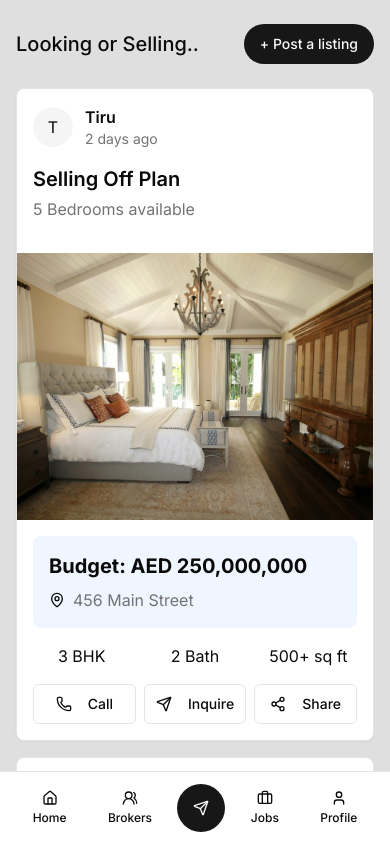
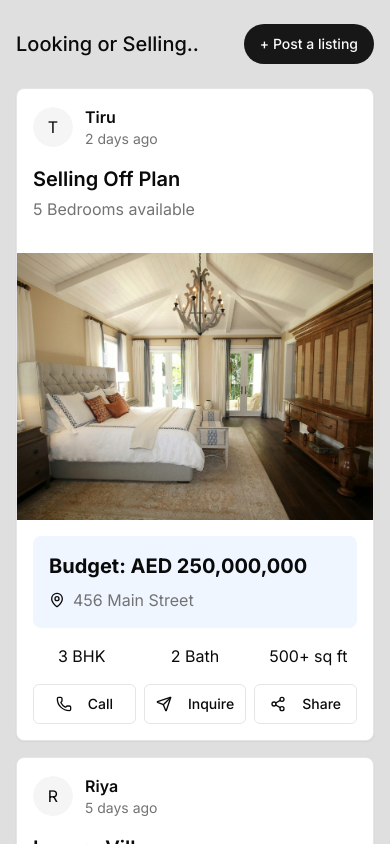
Before and after one commit to Tiru-99/Urbantap-Frontend, a Next.js app: page /listings in a window 390 px wide. Shown: the top 844 px of the page. Built offline with nearby package versions, Linux system fonts and the light colour scheme.

Commit message:
mobile nav removed

```diff
--- a/src/app/listings/page.tsx
+++ b/src/app/listings/page.tsx
@@ -372,30 +372,6 @@ export default function PropertyListings() {
           ))}
         </div>
 
-        {/* Mobile Navigation */}
-        <div className="fixed bottom-0 left-0 right-0 bg-background border-t md:hidden">
-          <div className="flex justify-around items-center p-3">
-            <Button variant="ghost" className="flex flex-col items-center gap-1">
-              <Home className="w-5 h-5" />
-              <span className="text-xs">Home</span>
-            </Button>
-            <Button variant="ghost" className="flex flex-col items-center gap-1">
-              <Users2 className="w-5 h-5" />
-              <span className="text-xs">Brokers</span>
-            </Button>
-            <Button variant="default" className="rounded-full w-12 h-12 flex items-center justify-center">
-              <Send className="w-6 h-6" />
-            </Button>
-            <Button variant="ghost" className="flex flex-col items-center gap-1">
-              <Briefcase className="w-5 h-5" />
-              <span className="text-xs">Jobs</span>
-            </Button>
-            <Button variant="ghost" className="flex flex-col items-center gap-1">
-              <User className="w-5 h-5" />
-              <span className="text-xs">Profile</span>
-            </Button>
-          </div>
-        </div>
       </div>
     )
   }
```
